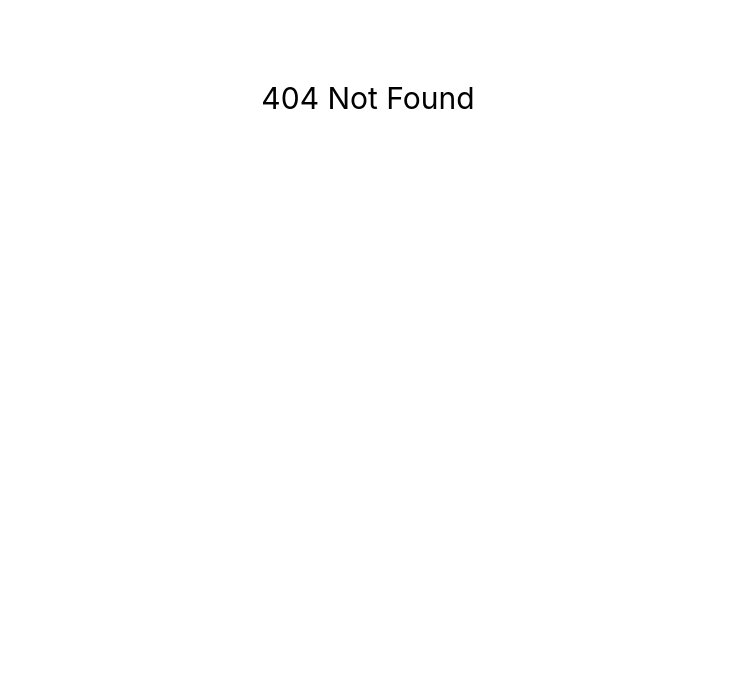
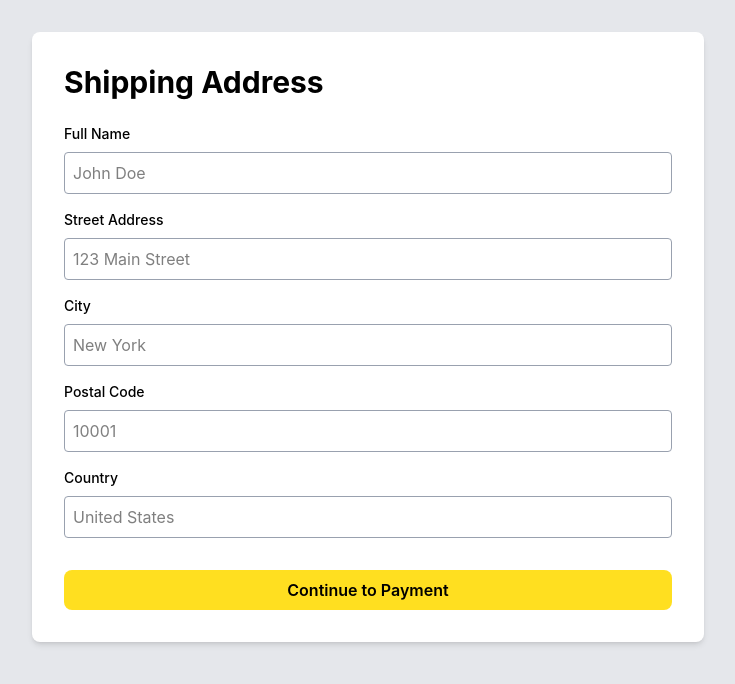
Before and after one commit to Latoure341/amazon-clone, a React (Vite) app: page /checkout/shipping in a window 1280 px wide. Before the commit this address had no page. Shown: the top 684 px of the page, without its empty margins (272-1007 px from the left). Built offline with nearby package versions, Linux system fonts and the light colour scheme.

Commit message:
Added a shipping form and a dark/light mode

```diff
--- a/src/App.jsx
+++ b/src/App.jsx
@@ -7,6 +7,7 @@ import LogIn from "./components/LogIn/LogIn";
 import Products from "./components/Products/Products";
 import ProductListing from "./components/Products/ProductListing";
 import Checkout from "./components/Checkout/Checkout";
+import ShippingForm from "./components/Checkout/ShippingForm";
 
 function App() {
   return (
@@ -16,6 +17,7 @@ function App() {
         <Route path="/login" element={<LogIn />} />
         <Route path="/products" element={<Products />} />
         <Route path="/checkout" element={<Checkout/>} />
+        <Route path="/checkout/shipping" element={<ShippingForm />} />
         <Route path="/productlist" element={<ProductListing />} />
         <Route path="*" element={<h1 className="text-center mt-20 text-3xl">404 Not Found</h1>} />
       </Routes>
--- a/src/components/Checkout/Checkout.jsx
+++ b/src/components/Checkout/Checkout.jsx
@@ -1,165 +1,163 @@
-import React, { useEffect, useMemo, useState } from 'react'
-import { HiOutlineCheckCircle } from 'react-icons/hi'
-import Footer from '../Footer/Footer'
-import NavBar from '../NavBar/NavBar'
-import { useNavigate } from 'react-router-dom'
+import React, { useMemo, useState } from "react";
+import { HiOutlineCheckCircle } from "react-icons/hi";
+import { LuTrash } from "react-icons/lu";
+
+import Footer from "../Footer/Footer";
+import NavBar from "../NavBar/NavBar";
+import { useNavigate } from "react-router-dom";
 
 const Checkout = () => {
-  const navigate = useNavigate()
-  const [ quantity, setQuantity ] = useState(0);
-  const storedCart = JSON.parse(localStorage.getItem('cart') || '[]')
-  const [products] = useState(Array.isArray(storedCart) ? storedCart : [])
+  const navigate = useNavigate();
+  const [quantity, setQuantity] = useState(0);
+  const storedCart = JSON.parse(localStorage.getItem("cart") || "[]");
+  const [products] = useState(Array.isArray(storedCart) ? storedCart : []);
+  const currentProduct = JSON.parse(localStorage.getItem("productDetails"));
   const subtotal = useMemo(
     () => products.reduce((sum, item) => sum + Number(item.price || 0), 0),
-    [products]
-  )
-  const freeDelivery = subtotal >= 500
+    [products],
+  );
+  const freeDelivery = subtotal >= 500;
 
-  useEffect(() => {
-    document.title = 'Checkout | Amazon Clone'
-  }, [])
-
-  const item = products[0] || {
-    title: 'PlayStation 5 Wireless Controller',
-    image: 'https://via.placeholder.com/180',
-    price: 1499,
-    quantity: 1,
-  }
   const handleCheckoutClick = () => {
     if (products.length !== 0) {
-      navigate("/login")
+      navigate("/login");
     }
-  }
+  };
   return (
-    <div className='bg-slate-50 min-h-screen text-slate-900'>
+    <div className="bg-gray-200 min-h-screen text-slate-900">
       <NavBar />
-      <main className='mx-auto max-w-7xl px-4 py-8'>
-        <div className='grid gap-6 xl:grid-cols-[1.8fr_0.95fr]'>
+      <section className="bg-gray-200 text-black m-1 flex items-start gap-2">
+        <main className="p-2 w-4/6">
+          <div className="bg-white p-1">
+            <h1 className="p-2 text-3xl font-semibold">Shopping Basket</h1>
+            <span className="text-xs pb-2 px-2 border-b-1 border-gray-300 w-full flex justify-end">
+              Price
+            </span>
 
-          <section className='space-y-6'>
-            <div className='space-y-6 rounded-3xl bg-white p-6 shadow-sm'>
-              <div className='grid gap-6 xl:grid-cols-[1.7fr_1fr]'>
-                <div className='rounded-3xl border border-slate-200 bg-slate-50 p-6'>
-                  <div className='flex flex-col gap-4 md:flex-row md:items-center'>
-                    <div className='flex h-28 w-28 items-center justify-center rounded-3xl bg-white p-4 shadow-sm'>
-                      <img src={item.image} alt={item.title} className='h-full object-contain' />
-                    </div>
-                    <div className='space-y-3'>
-                      <div className='flex items-center gap-2 text-xl font-semibold text-slate-900'>
-                        <HiOutlineCheckCircle className='text-emerald-600' />
-                        <span>Added to basket</span>
-                      </div>
-                      <p className='text-sm text-slate-600'>Colour Name: Black/White</p>
-                    </div>
-                  </div>
-                </div>
+            <div className="p-2 flex justify-between items-start">
+              <span>
+                <img
+                  src={currentProduct.image}
+                  alt={currentProduct.title}
+                  className="w-50"
+                />
+              </span>
+              <span className="p-2">
+                <p>{currentProduct.title}</p>
+                <p>{currentProduct.description}</p>
+                <span className="flex gap-1">
+                  <button className="px-2 py-1 bg-orange-700 text-xs text-white font-semibold rounded-md">
+                    #1 Best Seller
+                  </button>
+                  <p className="text-slate-400">in Video games</p>
+                </span>
+                <p className="text-green-800 text-xs">In stock</p>
+                <p>{currentProduct.delivery} available at Checkout</p>
+                <span className="flex gap-1 py-2">
+                  <input type="checkbox" />
+                  <p className="text-xs">This will be a gift</p>
+                  <a href="#" className="text-blue-500 text-xs">
+                    Learn more
+                  </a>
+                </span>
+                <p className="text-xs">
+                  <strong>Colour Name</strong>: Black/White
+                </p>
 
-                <div className='rounded-3xl border border-slate-200 bg-white p-6 shadow-sm'>
-                  <p className='mt-3 text-sm text-emerald-700'>
-                    {freeDelivery ? 'Your order qualifies for FREE Delivery.' : 'Your order may qualify for FREE Delivery.'}
+                <span className="flex gap-2 mt-1 py-2">
+                  <span className="flex items-center justify-between gap-1 border-3 border-yellow-400 rounded-xl py-0 px-3 w-25">
+                    <LuTrash
+                      className="text-xs cursor-pointer font-bold"
+                      onClick={() => {
+                        if (quantity > 0) {
+                          setQuantity(quantity - 1);
+                        }
+                      }}
+                    />
+                    <p className="text-xs font-bold">{quantity}</p>
+                    <p
+                      className="cursor-pointer font-bold"
+                      onClick={() => {
+                        setQuantity(quantity + 1);
+                      }}
+                    >
+                      +
+                    </p>
+                  </span>
+
+                  <p>
+                    | <span className="text-xs text-blue-600">Delete</span>
                   </p>
-                  <p className='mt-2 text-sm text-slate-500'>Select this option at checkout.</p>
-                  <a href='#delivery' className='mt-3 inline-flex text-sm font-medium text-blue-600 hover:underline'>Delivery Details</a>
-                  <div className='mt-5 flex flex-col gap-3'>
-                    <button
-                      onClick={handleCheckoutClick}
-                      className='rounded-full bg-[#f7ca00] px-4 py-3 text-sm font-semibold text-slate-900 shadow-sm transition hover:bg-[#e5b000]'>
-                      Proceed to Checkout
-                    </button>
-                    <button className='rounded-full border border-slate-300 bg-white px-4 py-3 text-sm font-semibold text-slate-900 transition hover:bg-slate-100'>
-                      Go to basket
-                    </button>
-                  </div>
-                  <p className='mt-4 text-xs text-slate-500'>For best experience sign in to your account.</p>
-                </div>
-              </div>
+                  <p>
+                    |{" "}
+                    <span className="text-xs text-blue-600">
+                      Save for later
+                    </span>
+                  </p>
+                  <p>
+                    | <span className="text-xs text-blue-600">Share</span>
+                  </p>
+                </span>
+              </span>
+
+              <span className="px-2 font-semibold">
+                R {currentProduct.price}
+              </span>
             </div>
+            <span className="w-full border-t-1 border-gray-200 pb-2 flex justify-end items-center">
+              <p>
+                Subtotal (1 item): <strong>R {currentProduct.price}</strong>
+              </p>
+            </span>
+          </div>
 
-            <section className='rounded-3xl border border-slate-200 bg-white p-6 shadow-sm'>
-              <div className='flex items-center justify-between'>
-                <h2 className='text-xl font-semibold text-slate-900'>Basket items</h2>
-                <p className='text-sm text-slate-500'>{products.length} item{products.length === 1 ? '' : 's'}</p>
-              </div>
-              <div className='mt-6 space-y-4'>
-                {products.length > 0 ? (
-                  products.map((cartItem, idx) => (
-                    <div key={`${cartItem.id ?? idx}-${cartItem.title}`} className='grid gap-4 rounded-3xl border border-slate-200 bg-slate-50 p-4 sm:grid-cols-[120px_minmax(0,1fr)_120px]'>
-                      <div className='flex items-center justify-center rounded-3xl bg-white p-3'>
-                        <img src={cartItem.image} alt={cartItem.title} className='h-24 object-contain' />
-                      </div>
-                      <div className='space-y-2'>
-                        <p className='text-base font-semibold text-slate-900'>{cartItem.title}</p>
-                        <p className='text-sm text-slate-600'>Quantity: {cartItem.quantity || 1}</p>
-                        <p className='text-sm text-slate-600'>Seller: Amazon</p>
-                        <p className='text-sm text-slate-600'>Eligible for FREE Delivery</p>
-                      </div>
-                      <div className='flex flex-col justify-between gap-2 rounded-3xl border border-slate-200 bg-white p-4 text-right'>
-                        <p className='text-base font-semibold text-slate-900'>R{Number(cartItem.price || 0).toLocaleString()}</p>
-                        <p className='text-sm text-slate-500'>{cartItem.quantity || 1} item{cartItem.quantity === 1 ? '' : 's'}</p>
-                      </div>
-                    </div>
-                  ))
-                ) : (
-                  <div className='rounded-3xl border border-dashed border-slate-300 bg-white p-8 text-center text-sm text-slate-600'>
-                    No items in your basket yet.
-                  </div>
-                )}
-              </div>
-            </section>
+          <div className="p-2 bg-white"></div>
+          <p className="text-wrap text-xs py-3 mt-1">
+            The price and availability of items at Amazon.co.za are subject to
+            change. The Basket is a temporary place to store a list of your
+            items and reflects each item's most recent price. Do you have a gift
+            card or promotional code? We'll ask you to enter your claim code
+            when it's time to pay.
+          </p>
+        </main>
 
-            <section className='rounded-3xl border border-slate-200 bg-white p-6 shadow-sm'>
-              <div className='flex items-center justify-between'>
-                <h2 className='text-xl font-semibold text-slate-900'>Continue shopping for</h2>
-                <p className='text-sm text-slate-500'>Page 1 of 5</p>
-              </div>
-              <div className='mt-6 overflow-hidden rounded-3xl border border-slate-200 bg-slate-50 p-4'>
-                <div className='grid gap-4 sm:grid-cols-2 lg:grid-cols-4'>
-                  {[
-                    'https://m.media-amazon.com/images/I/81yoyNWn9HS._AC_SL1500_.jpg',
-                    'https://m.media-amazon.com/images/I/71V9q41l+0S._AC_SL1500_.jpg',
-                    'https://m.media-amazon.com/images/I/71GzfzTMVTL._AC_SL1500_.jpg',
-                    'https://m.media-amazon.com/images/I/71SINf1tSeL._AC_SL1500_.jpg',
-                  ].map((src, idx) => (
-                    <div key={idx} className='rounded-3xl bg-white p-4 shadow-sm'>
-                      <img src={src} alt={`Continue shopping ${idx + 1}`} className='h-36 w-full object-contain' />
-                    </div>
-                  ))}
-                </div>
-              </div>
-            </section>
-          </section>
+        <aside className="w-2/6 p-2 bg-white">
+          <span className="flex gap-1 bg-white p-2">
+            <HiOutlineCheckCircle className="text-3xl" />
+            <span>
+              <p className="text-xs">Your order qualifies for FREE Delivery.</p>
+              <p className="text-xs">
+                Select this option at checkout.{" "}
+                <span className="text-blue-600 underline">
+                  Delivery Details
+                </span>
+              </p>
+            </span>
+          </span>
 
-          <aside className='space-y-6'>
-            <div className='sticky top-6 space-y-4 rounded-3xl border border-slate-200 bg-white p-5 shadow-sm'>
-              <div className='flex items-center gap-4'>
-                <div className='h-20 w-20 overflow-hidden rounded-3xl bg-slate-100 p-3'>
-                  <img src={item.image} alt={item.title} className='h-full w-full object-contain' />
-                </div>
-                <div>
-                  <p className='text-sm font-medium text-slate-900'>R{Number(item.price).toLocaleString()}</p>
-                  <p className='mt-1 text-xs text-slate-500'>1 item</p>
-                </div>
-              </div>
-              <div className='flex items-center justify-between rounded-full border border-slate-300 bg-slate-50 px-3 py-2 text-sm'>
-                <button onClick={()=>{
-                  if(quantity > 0){
-                    setQuantity(quantity-1)
-                  }
-                }}
-                type='button' className='rounded-full bg-white px-3 py-1 text-slate-700 shadow-sm transition hover:bg-slate-100'>-</button>
-                <span className='font-semibold text-slate-900'>{quantity}</span>
-                <button onClick={()=>{
-                  setQuantity(quantity+1)
-                }}
-                type='button' className='rounded-full bg-white px-3 py-1 text-slate-700 shadow-sm transition hover:bg-slate-100'>+</button>
-              </div>
-            </div>
-          </aside>
-        </div>
-      </main>
+          <span className="bg-white p-2">
+
+            <h3 className="bg-white text-xs">
+              Subtotal (1 item): <strong>R 1 499.00</strong>
+            </h3>
+            <span className="flex gap-1 bg-white">
+              <input type="checkbox" className="bg-white" />
+              <p className="bg-white text-xs">This order contains a gift</p>
+            </span>
+
+            <button
+            onClick={()=>{
+              navigate("/checkout/shipping")
+            }}
+            className="bg-yellow-300 py-1 px-7 rounded-xl text-sm mt-3 mb-6">
+              Proceed to checkout
+            </button>
+          </span>
+        </aside>
+      </section>
       <Footer />
     </div>
-  )
-}
+  );
+};
 
-export default Checkout
+export default Checkout;
--- /dev/null
+++ b/src/components/Checkout/ShippingForm.jsx
@@ -0,0 +1,198 @@
+import React, { useState, useEffect } from "react";
+import { useNavigate } from "react-router-dom";
+
+const ShippingForm = () => {
+  const navigate = useNavigate();
+
+  const [formData, setFormData] = useState({
+    fullName: "",
+    address: "",
+    city: "",
+    postalCode: "",
+    country: "",
+  });
+
+  const [errors, setErrors] = useState({});
+
+  // Load shipping info from localStorage on mount
+  useEffect(() => {
+    const savedShippingInfo = localStorage.getItem("shippingInfo");
+    if (savedShippingInfo) {
+      try {
+        const parsedData = JSON.parse(savedShippingInfo);
+        setFormData(parsedData);
+      } catch (error) {
+        console.error("Error parsing saved shipping info:", error);
+      }
+    }
+  }, []);
+
+  // Handle input change
+  const handleChange = (e) => {
+    const { name, value } = e.target;
+    setFormData((prev) => ({
+      ...prev,
+      [name]: value,
+    }));
+    // Clear error for this field when user starts typing
+    if (errors[name]) {
+      setErrors((prev) => ({
+        ...prev,
+        [name]: "",
+      }));
+    }
+  };
+
+  // Validate form
+  const validateForm = () => {
+    const newErrors = {};
+
+    if (!formData.fullName.trim()) {
+      newErrors.fullName = "Full name is required";
+    }
+    if (!formData.address.trim()) {
+      newErrors.address = "Address is required";
+    }
+    if (!formData.city.trim()) {
+      newErrors.city = "City is required";
+    }
+    if (!formData.postalCode.trim()) {
+      newErrors.postalCode = "Postal code is required";
+    }
+    if (!formData.country.trim()) {
+      newErrors.country = "Country is required";
+    }
+
+    setErrors(newErrors);
+    return Object.keys(newErrors).length === 0;
+  };
+
+  // Handle form submit
+  const handleSubmit = (e) => {
+    e.preventDefault();
+
+    if (validateForm()) {
+      // Save to localStorage
+      localStorage.setItem("shippingInfo", JSON.stringify(formData));
+      // Redirect to next step
+      navigate("/checkout/payment");
+    }
+  };
+
+  return (
+    <div className="bg-gray-200 min-h-screen">
+      <div className="flex justify-center items-center py-8">
+        <div className="bg-white p-8 rounded-lg shadow-md w-full max-w-2xl mx-2">
+          <h1 className="text-3xl font-bold mb-6">Shipping Address</h1>
+
+          <form onSubmit={handleSubmit} className="flex flex-col gap-4">
+            {/* Full Name */}
+            <div>
+              <label htmlFor="fullName" className="text-sm font-medium mb-2 block">
+                Full Name
+              </label>
+              <input
+                type="text"
+                id="fullName"
+                name="fullName"
+                value={formData.fullName}
+                onChange={handleChange}
+                placeholder="John Doe"
+                className="w-full p-2 border border-gray-400 rounded focus:outline-none focus:border-yellow-400 focus:ring-1 focus:ring-yellow-300"
+              />
+              {errors.fullName && (
+                <p className="text-red-600 text-xs mt-1">{errors.fullName}</p>
+              )}
+            </div>
+
+            {/* Address */}
+            <div>
+              <label htmlFor="address" className="text-sm font-medium mb-2 block">
+                Street Address
+              </label>
+              <input
+                type="text"
+                id="address"
+                name="address"
+                value={formData.address}
+                onChange={handleChange}
+                placeholder="123 Main Street"
+                className="w-full p-2 border border-gray-400 rounded focus:outline-none focus:border-yellow-400 focus:ring-1 focus:ring-yellow-300"
+              />
+              {errors.address && (
+                <p className="text-red-600 text-xs mt-1">{errors.address}</p>
+              )}
+            </div>
+
+            {/* City */}
+            <div>
+              <label htmlFor="city" className="text-sm font-medium mb-2 block">
+                City
+              </label>
+              <input
+                type="text"
+                id="city"
+                name="city"
+                value={formData.city}
+                onChange={handleChange}
+                placeholder="New York"
+                className="w-full p-2 border border-gray-400 rounded focus:outline-none focus:border-yellow-400 focus:ring-1 focus:ring-yellow-300"
+              />
+              {errors.city && (
+                <p className="text-red-600 text-xs mt-1">{errors.city}</p>
+              )}
+            </div>
+
+            {/* Postal Code */}
+            <div>
+              <label htmlFor="postalCode" className="text-sm font-medium mb-2 block">
+                Postal Code
+              </label>
+              <input
+                type="text"
+                id="postalCode"
+                name="postalCode"
+                value={formData.postalCode}
+                onChange={handleChange}
+                placeholder="10001"
+                className="w-full p-2 border border-gray-400 rounded focus:outline-none focus:border-yellow-400 focus:ring-1 focus:ring-yellow-300"
+              />
+              {errors.postalCode && (
+                <p className="text-red-600 text-xs mt-1">{errors.postalCode}</p>
+              )}
+            </div>
+
+            {/* Country */}
+            <div>
+              <label htmlFor="country" className="text-sm font-medium mb-2 block">
+                Country
+              </label>
+              <input
+                type="text"
+                id="country"
+                name="country"
+                value={formData.country}
+                onChange={handleChange}
+                placeholder="United States"
+                className="w-full p-2 border border-gray-400 rounded focus:outline-none focus:border-yellow-400 focus:ring-1 focus:ring-yellow-300"
+              />
+              {errors.country && (
+                <p className="text-red-600 text-xs mt-1">{errors.country}</p>
+              )}
+            </div>
+
+            {/* Submit Button */}
+            <button
+              type="submit"
+              className="bg-yellow-300 hover:bg-yellow-500 text-black font-semibold py-2 px-4 rounded-lg mt-4 cursor-pointer transition"
+            >
+              Continue to Payment
+            </button>
+          </form>
+        </div>
+      </div>
+    </div>
+  );
+};
+
+export default ShippingForm;
```
